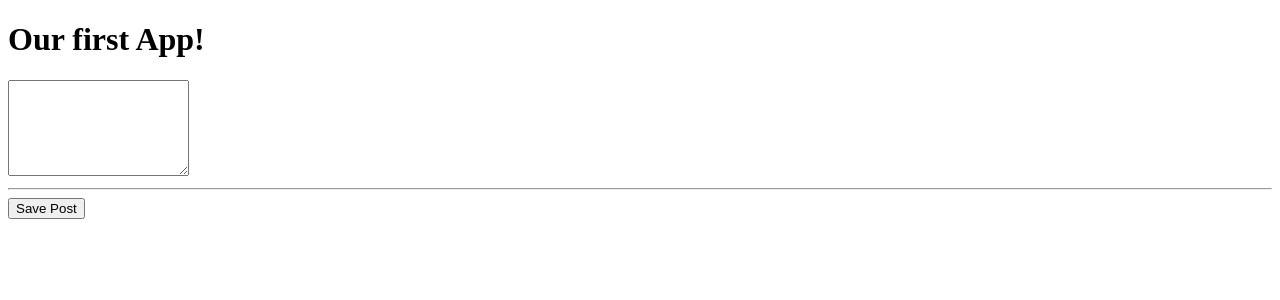
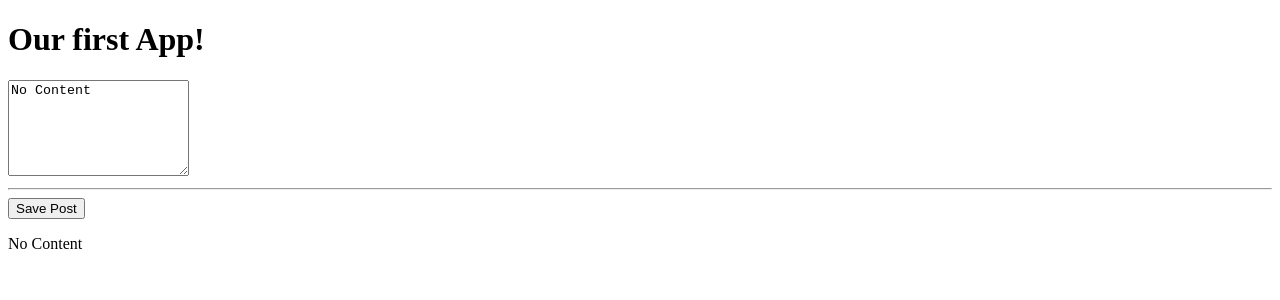
Before and after one commit to bhazeltn/mean-course, an Angular app: page / in a window 1280 px wide. Shown: the top 300 px of the page. Built offline with nearby package versions, Linux system fonts and the light colour scheme.

Commit message:
Framework to show post

```diff
--- a/src/app/posts/post-create/post-create.component.html
+++ b/src/app/posts/post-create/post-create.component.html
@@ -1,3 +1,4 @@
-<textarea rows="6"></textarea>
+<textarea rows="6" [value]="newPost"></textarea>
 <hr />
 <button (click)="onAddPost()">Save Post</button>
+<p>{{ newPost }}</p>
--- a/src/app/posts/post-create/post-create.component.ts
+++ b/src/app/posts/post-create/post-create.component.ts
@@ -4,7 +4,9 @@
   selector: 'app-post-create',
   templateUrl: './post-create.component.html'})
 export class PostCreateComponent {
+  newPost = 'No Content';
+
   onAddPost() {
-    alert('Post Added');
+    this.newPost = 'The user\'s post';
   }
 }
```
